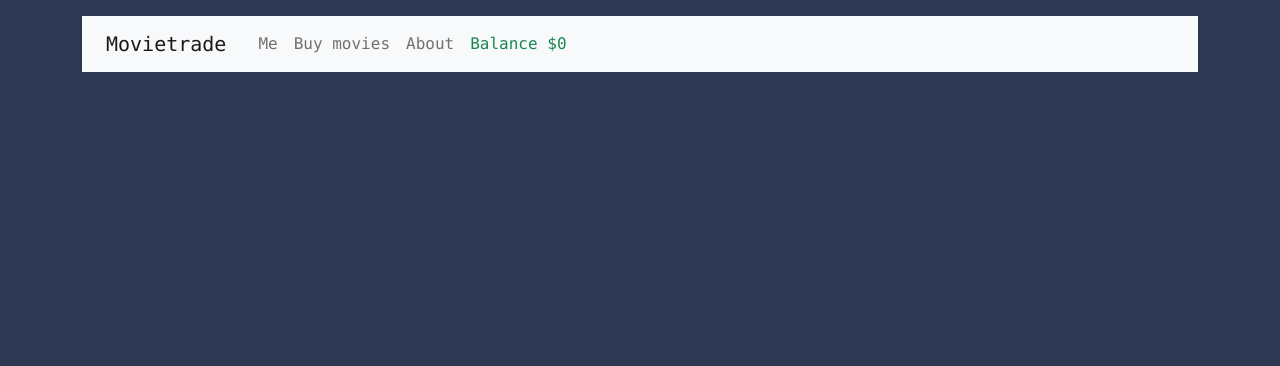
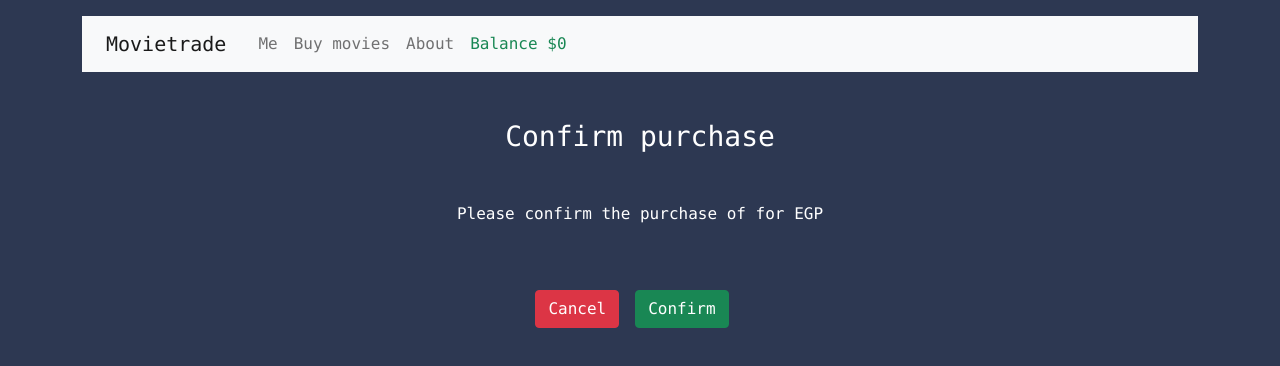
Before and after one commit to AbdullahFattah/movietrade, a React (Create React App) app: page /purchase/1 in a window 1280 px wide. Shown: the top 366 px of the page. Built offline with nearby package versions, Linux system fonts and the light colour scheme; no server answers.

Commit message:
Confirm purchase added

```diff
--- a/src/App.js
+++ b/src/App.js
@@ -18,7 +18,7 @@ function App() {
             <Route path="/me" element={<Me />}></Route>
             <Route path="/buy-movies" element={<Buy />}></Route>
             <Route path="/about" element={<About />}></Route>
-            <Route path="/purchase" element={<Purchase />}></Route>
+            <Route path="/purchase/:id" element={<Purchase />}></Route>
             <Route
               path="/purchase-complete"
               element={<PurchaseComplete />}
--- a/src/components/buy.js
+++ b/src/components/buy.js
@@ -43,13 +43,7 @@ function MovieRow({ movie, handleBuy, selectedMovie, setSelectedMovie }) {
             <h5 className="card-title">{movie.title}</h5>
             <p className="card-text">{movie.description}</p>
             <p className="card-text">${movie.price}</p>
-            <Link
-              to="/purchase"
-              onClick={() => {
-                setSelectedMovie(movie.title);
-              }}
-              className="btn btn-primary"
-            >
+            <Link to={`/purchase/` + movie.id} className="btn btn-primary">
               BUY NOW
             </Link>
           </div>
--- a/src/components/purchase.js
+++ b/src/components/purchase.js
@@ -1,11 +1,36 @@
-import React from "react";
-import { Link } from "react-router-dom";
-export default function Purchase() {
+import React, { useState, useEffect } from "react";
+import { Link, useParams } from "react-router-dom";
+import axios from "axios";
+function Purchase() {
+  const [fetchedMovies, setFetchedMovies] = useState([]);
+
+  useEffect(() => {
+    loadMovies();
+  }, []);
+
+  const movieId = parseInt(useParams().id);
+
+  const loadMovies = async () => {
+    const result = await axios.get("http://localhost:4000/movies");
+    setFetchedMovies(result.data);
+  };
+
   return (
     <>
       <div className="container text-center my-5">
+        <p></p>
         <h3 className="text-center mt-3">Confirm purchase</h3>
-        <p className="my-5">Please confirm the purchase of TITLE for PRICE</p>
+        <p className="my-5">
+          Please confirm the purchase of{" "}
+          {fetchedMovies.length > 0
+            ? fetchedMovies.find((m) => m.id === movieId).title
+            : null}{" "}
+          for{" "}
+          {fetchedMovies.length > 0
+            ? fetchedMovies.find((m) => m.id === movieId).price
+            : null}
+          EGP
+        </p>
         <Link to="/buy-movies" className="btn btn-danger">
           Cancel
         </Link>
@@ -16,3 +41,5 @@ export default function Purchase() {
     </>
   );
 }
+
+export default Purchase;
```
